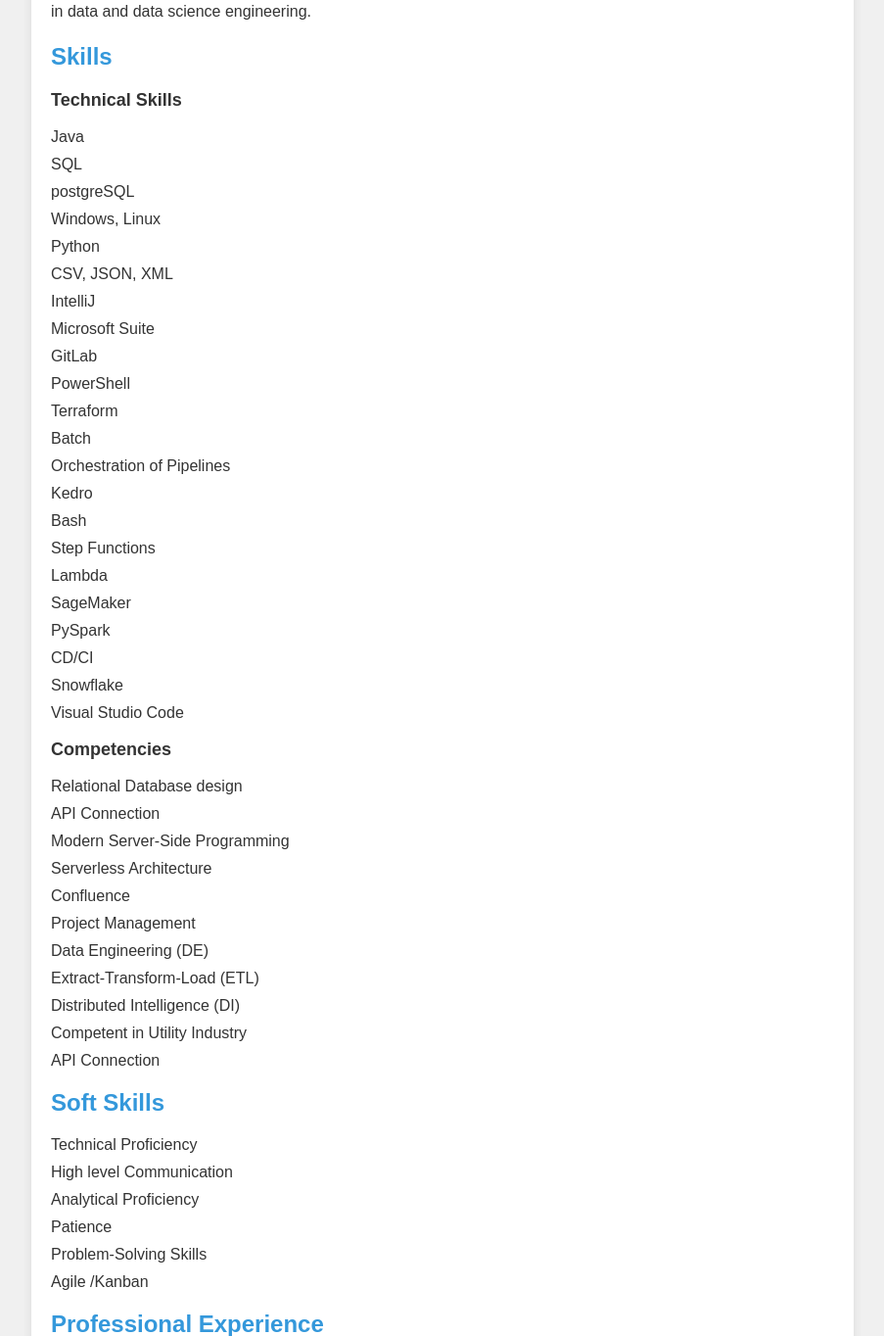
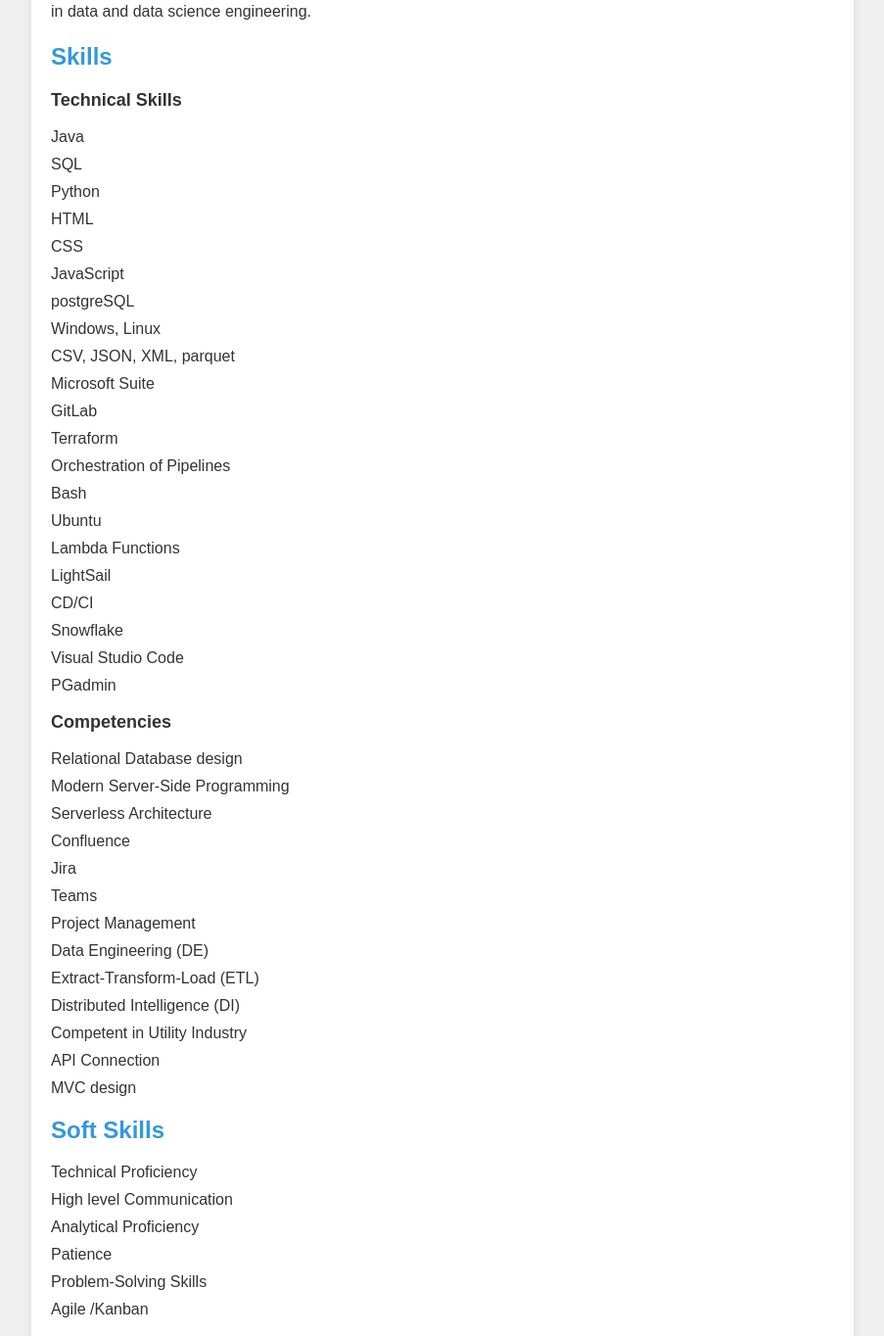
Before and after one commit to fosternilsson516/Utilities-sample-app, a Flask app: page /resume.html in a window 1280 px wide. Shown: the part 340-1704 px from the top of the page at 98% size, without its empty margins (188-1091 px from the left). Run offline with Flask 3, Linux system fonts and the light colour scheme; some libraries are stand-ins or nearby versions.

Commit message:
fixed resume

```diff
--- a/app.py
+++ /dev/null
@@ -1,50 +0,0 @@
-from flask import Flask, request, jsonify, session, render_template, url_for
-from flask_wtf.csrf import CSRFProtect
-from flask_wtf import FlaskForm
-from wtforms import StringField
-import os
-
-app = Flask(__name__, static_url_path='/static')
-
-app.config['SECRET_KEY'] = os.urandom(24)
-
-# Initialize CSRF protection
-csrf = CSRFProtect(app)
-
-class ZipCodeForm(FlaskForm):
-    zipCode = StringField('zipCode')
-
-@app.route('/')
-def index():
-    return render_template('index.html')
-
-@app.route('/resume.html')
-def resume():
-    return render_template('resume.html')
-
-@app.route('/application.html')
-def application():
-    # Create a form instance and render it with the CSRF token
-    form = ZipCodeForm()
-    return render_template('application.html', form=form)
-
-@app.route('/get-csrf-token')
-def get_csrf_token():
-    # Retrieve the CSRF token from the session
-    csrf_token = csrf._get_token()
-    if csrf_token:
-        return jsonify({'csrf_token': csrf_token})
-    else:
-        return jsonify({'error': 'CSRF token not found'})
-
-@app.route('/', methods=['POST'])
-def process_zip():
-   if request.method == 'POST':
-        # Process the zip code data here
-        zip_code = request.form.get('zipCode')
-        # Perform some logic or return a response
-        result = {"result": "Processed data for zip code: " + zip_code}
-        return jsonify(result)
-
-if __name__ == '__main__':
-    app.run(debug=True)
--- a/controller.py
+++ b/mvc/controller.py
@@ -1,8 +1,8 @@
 # controller.py
 from flask import request, jsonify
-from app import app
-from app.model import ZipCodeModel
-from app.view import render_application
+from myapp import app
+from mvc.model import ZipCodeModel
+from mvc.view import render_application, render_resume, ZipCodeForm, render_index
 
 @app.route('/')
 def index():
--- a/view.py
+++ b/mvc/view.py
@@ -1,5 +1,10 @@
 # view.py
 from flask import render_template
+from wtforms import StringField
+from flask_wtf import FlaskForm  # Import FlaskForm from flask_wtf
+
+class ZipCodeForm(FlaskForm):
+    zipCode = StringField('zipCode')
 
 def render_index():
     return render_template('index.html')
--- /dev/null
+++ b/myapp.py
@@ -0,0 +1,22 @@
+# app.py
+from flask import Flask
+from flask_wtf.csrf import CSRFProtect
+from flask_wtf import FlaskForm
+from wtforms import StringField
+import os
+
+app = Flask(__name__, static_url_path='/static')
+
+app.config['SECRET_KEY'] = os.urandom(24)
+
+# Initialize CSRF protection
+csrf = CSRFProtect(app)
+
+from mvc.controller import *
+
+class ZipCodeForm(FlaskForm):
+    zipCode = StringField('zipCode')
+
+if __name__ == '__main__':
+
+    app.run(debug=True)
--- a/templates/resume.html
+++ b/templates/resume.html
@@ -95,42 +95,43 @@
     <ul>
       <li>Java</li>
       <li>SQL</li>
+      <li>Python</li>
+      <li>HTML</li>
+      <li>CSS</li>
+      <li>JavaScript</li>
       <li>postgreSQL</li>
       <li>Windows, Linux</li>
-      <li>Python</li>
-      <li>CSV, JSON, XML</li>
-      <li>IntelliJ</li>
+      <li>CSV, JSON, XML, parquet</li>
       <li>Microsoft Suite</li>
       <li>GitLab</li>
-      <li>PowerShell</li>
       <li>Terraform</li>
-      <li>Batch</li>
       <li>Orchestration of Pipelines</li>
-      <li>Kedro</li>
       <li>Bash</li>
-      <li>Step Functions</li>
-      <li>Lambda</li>
-      <li>SageMaker</li>
-      <li>PySpark</li>
+      <li>Ubuntu</li>
+      <li>Lambda Functions</li>
+      <li>LightSail</li>
       <li>CD/CI</li>
       <li>Snowflake</li>
       <li>Visual Studio Code</li>
+      <li>PGadmin</li>
     </ul>
   </section>
 
 <h3>Competencies</h3>
     <ul>
       <li>Relational Database design</li>
-      <li>API Connection</li>
       <li>Modern Server-Side Programming</li>
       <li>Serverless Architecture</li>
       <li>Confluence</li>
+      <li>Jira</li>
+      <li>Teams</li>
       <li>Project Management</li>
       <li>Data Engineering (DE)</li>
       <li>Extract-Transform-Load (ETL)</li>
       <li>Distributed Intelligence (DI)</li>
       <li>Competent in Utility Industry</li>
       <li>API Connection</li>
+      <li>MVC design</li>
     </ul>
   </section>
 
@@ -159,12 +160,10 @@
     <p><strong>Xcel Energy – Nuclear OWM Data Engineering</strong></p>
     <ul>
         <li>Spearheaded the development and optimization of Corporate Enterprise Systems and Databases.</li>
-        <li>Leveraged Ubuntu for the seamless setup of virtual machines and the orchestration of Kedro Data Science Pipelines.</li>
         <li>Demonstrated proficiency in Python coding and configuration file creation within the pipelines, employing Visual Studio Code as the primary development tool.</li>
         <li>Expertly crafted PostgreSQL Queries for efficient management of PGadmin Databases, skillfully integrating them into deployable AWS Batch scripts.</li>
         <li>Directed the implementation of data warehousing strategies and oversaw the critical task of Data Rehydration.</li>
         <li>Diligently managed access credentials in GitHub, ensuring robust version control and comprehensive logging practices.</li>
-        <li>Utilized SageMaker notebooks to proactively monitor and meticulously maintain pipeline operations.</li>
     </ul>
   </article>
 
@@ -173,12 +172,11 @@
     <p><strong>Xcel Energy – Distributed Intelligence (Smart meters)</strong></p>
     <ul>
         <li>Led Corporate Systems and Database development.</li>
-        <li>Managed VMs and Kedro Pipelines with Ubuntu.</li>
         <li>Proficient in Python, Visual Studio Code for pipelines.</li>
-        <li>Expertly crafted PostgreSQL Queries integrated into AWS Batch.</li>
+        <li>Expertly crafted SQL Queries in postgreSQL.</li>
         <li>Implemented data warehousing and oversaw Data Rehydration.</li>
         <li>Managed GitHub credentials with robust version control.</li>
-        <li>Utilized SageMaker for proactive pipeline monitoring.</li>
+        <li>I have crafted Lambda functions to bolster our backend infrastructure.</li>
     </ul>
   </article>
 
```
Also changed, not shown: mvc/__init__.py (added), mvc/model.py (renamed from model.py).
